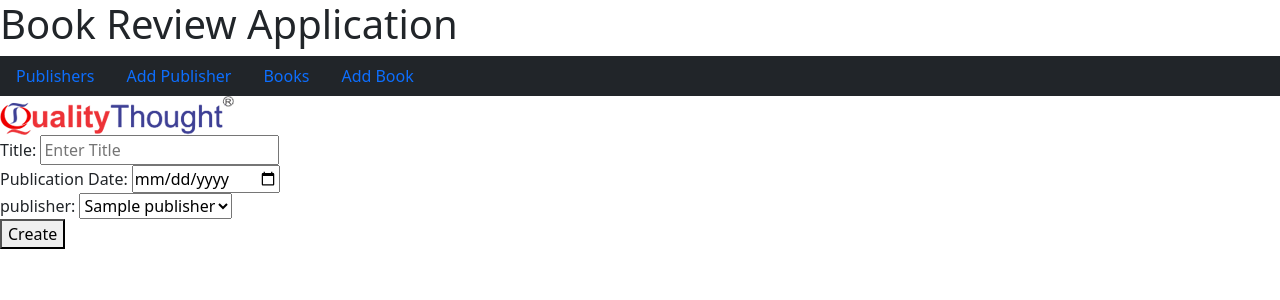
After one commit to pythonbykhaja/bookreviews_project, a Django app: template books/templates/books/add_book.html in a window 1280 px wide. The commit adds this page. Shown: the top 300 px of the page. Run offline with Django 3.2, Linux system fonts and the light colour scheme; the template is opened without the code that fills it: most values are stand-ins (such as "Sample title", 1, 10 or a date in 2020).

Commit message:
Added files for many to one relation inserting i.e. book

```diff
--- a/bookreviews/urls.py
+++ b/bookreviews/urls.py
@@ -26,5 +26,7 @@ urlpatterns = [
     path('books/publisher', views.create_publisher, name='publisher_home'),
     path('books/publishers', views.get_all_publishers, name='publishers_all'),
     path('books/books', views.get_all_books, name='books_all'),
+    path('books/add', views.add_book, name='add_book'),
+    path('books/create', views.create_book, name='create_book')
 
 ]
--- a/books/templates/base.html
+++ b/books/templates/base.html
@@ -16,6 +16,7 @@
     <a class="nav-link" href="/books/publishers">Publishers</a>
     <a class="nav-link" href="/">Add Publisher</a>
     <a class="nav-link" href="/books/books">Books</a>
+    <a class="nav-link" href="/books/add">Add Book</a>
 
 </nav>
 {% load static %}
--- /dev/null
+++ b/books/templates/books/add_book.html
@@ -0,0 +1,18 @@
+{% extends 'base.html' %}
+
+{% block content%}
+
+<form action="{% url 'create_book' %}" method="post"> {% csrf_token %}
+    Title: <input type="text" placeholder="Enter Title" name="title"> <br/>
+    Publication Date: <input type="date" name="publication_date"> <br/>
+    publisher: <select id="publisher" name="publisher">
+    {% for publisher in publishers %}
+        <option value="{{ publisher }}">{{ publisher }}</option>
+    {% endfor %}
+    </select> <br/>
+    <button type="submit">Create</button>
+</select>
+</form>
+
+
+{% endblock %}
```
Also changed, not shown: books/views.py (+21 -1 lines).
